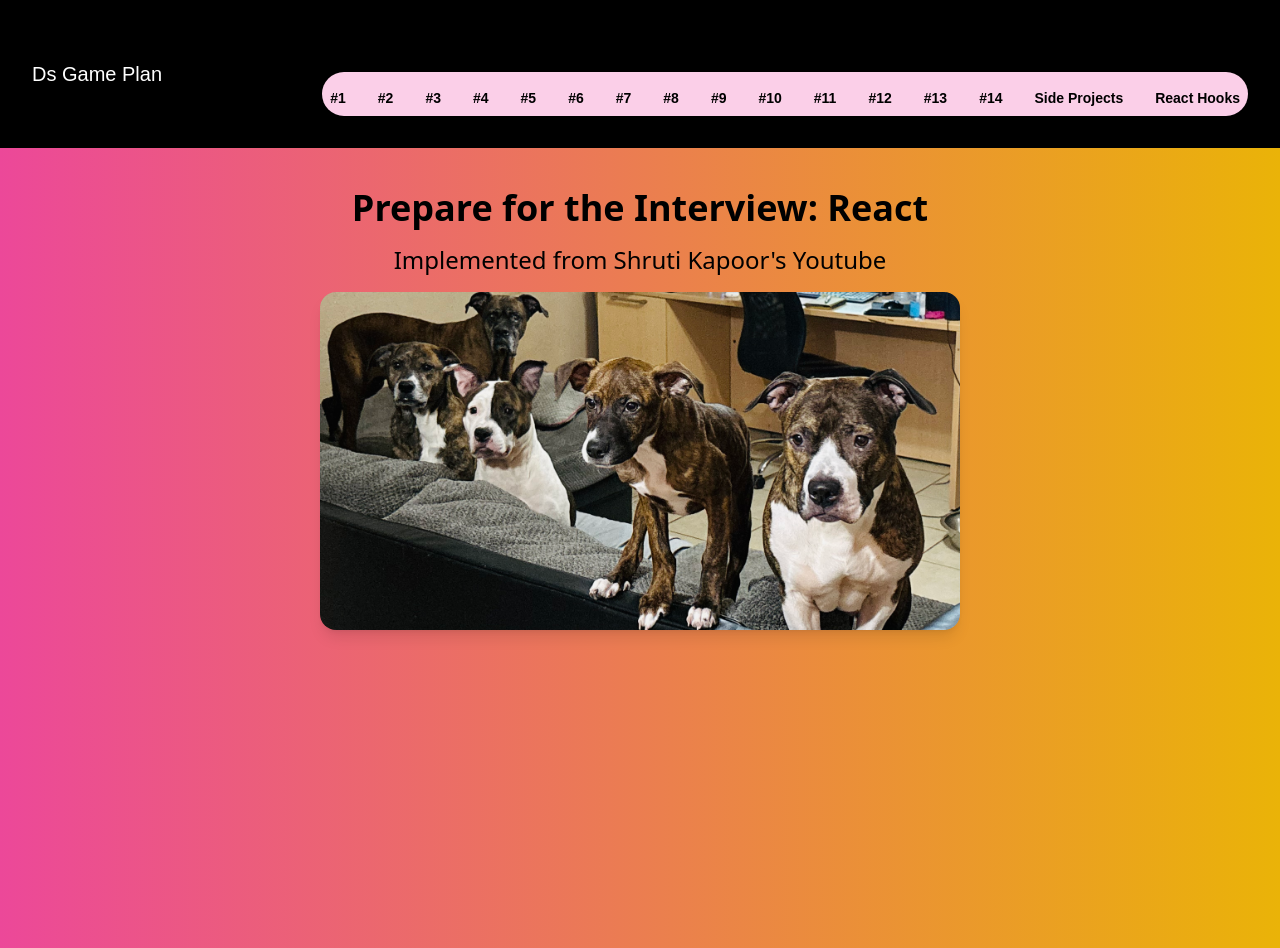
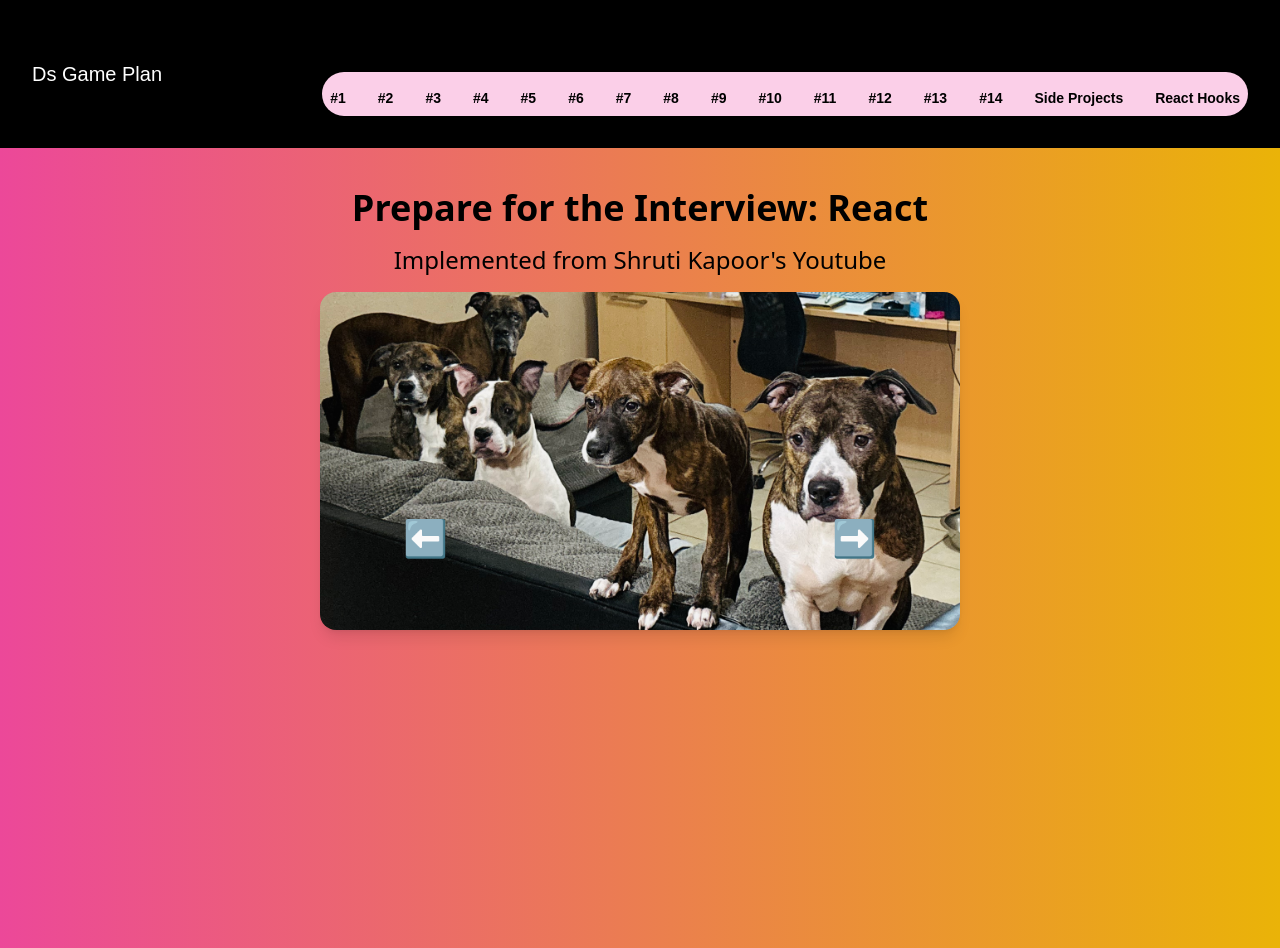
Before and after one commit to Davonne007-TX/game-plan, a React (Vite) app: page /myCarousel in a window 1280 px wide. Built offline with nearby package versions, Linux system fonts and the light colour scheme; a web font is replaced by a local one.

Commit message:
feature arrow icons

```diff
--- a/src/components/more-examples/carousel/MyCarousel.jsx
+++ b/src/components/more-examples/carousel/MyCarousel.jsx
@@ -42,9 +42,9 @@ const ControlButtons = () => {
   const handleIncrement = () => {};
 
   return (
-    <div>
-      <button onClick={handleDecrement}>➡️</button>
-      <button onClick={handleIncrement}>⬅️</button>
+    <div className="text-4xl flex justify-center items-center gap-96 -mt-28">
+      <button onClick={handleDecrement}>⬅️</button>
+      <button onClick={handleIncrement}>➡️</button>
     </div>
   );
 };
@@ -63,6 +63,7 @@ export default function MyCarousel() {
 
         <section>
           <Slide image={dogPhotos[index]} />
+          <ControlButtons />
         </section>
       </div>
     </section>
--- a/src/components/more-examples/carousel/task.txt
+++ b/src/components/more-examples/carousel/task.js
@@ -1,12 +1,13 @@
+/*
+
 Task: CAROUSEL/SLIDESHOW COMPONENT
 
-* You are tasked with building a responsive and accessible carousel/slideshow component in
+- You are tasked with building a responsive and accessible carousel/slideshow component in
 React. The component should support looping functionality, smooth CSS transitions, and an
 auto play feature that allows slides to advance automatically.
 
- * Requirements
+Requirements - Core Functionality
 
-Core Functionality
 • Display a list of images or content slides in a horizontal layout.
 
 • Allow users to navigate slides using previous/next buttons and dot indicators.
@@ -22,11 +23,15 @@ navigation).
 • Ensure the carousel is keyboard-accessible and supports ARIA roles and attributes for
 accessibility.
 
+/*
+
 -----------------------------------------------------------------------------------------
 
-Notes all things React:
- - React Interview Guide for FREE
+/*Notes all things React:
+  - React Interview Guide for FREE
  - Course on O'Riley
 
  - what she assumed, assumed using an API for the images
  - ask what libraries can be used
+
+*/
```
